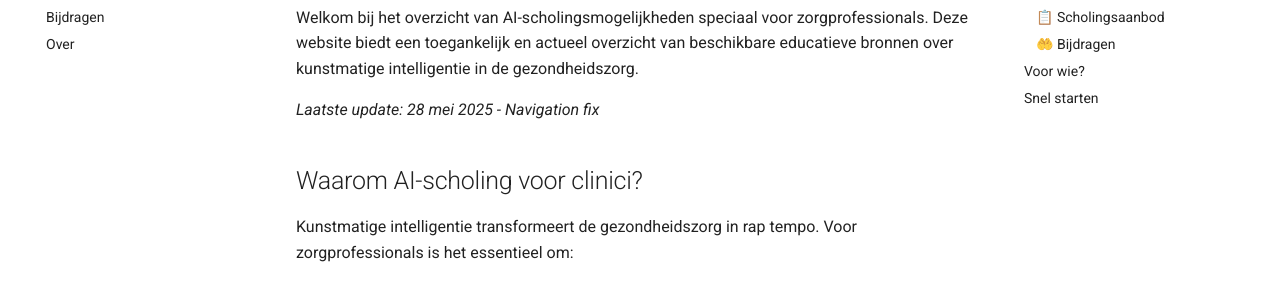
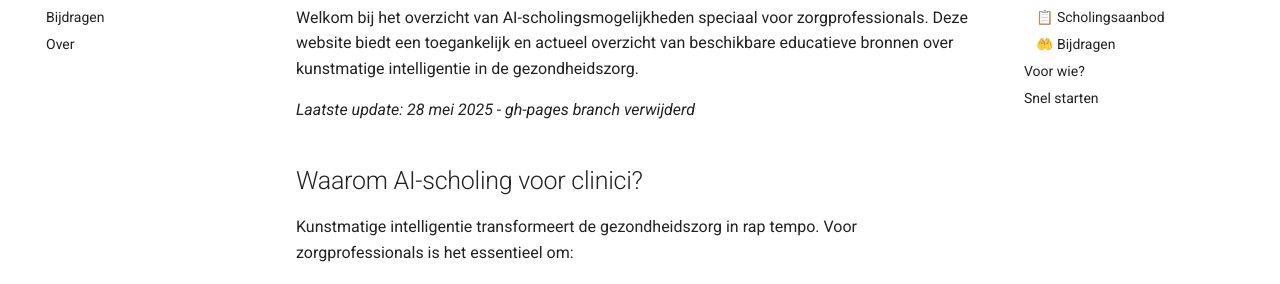
Before and after one commit to Ajsvdk/Ai-Geletterdheid-FMS, an MkDocs documentation site: the page built from docs/index.md, in a window 1280 px wide and 900 px high. Shown: the part 175-459 px from the top of the window. Built offline with MkDocs 1.6.1 and Material for MkDocs 9.7.7, drawn with Linux system fonts in a browser that asks for light colours.

```diff
--- a/docs/index.md
+++ b/docs/index.md
@@ -2,7 +2,7 @@
 
 Welkom bij het overzicht van AI-scholingsmogelijkheden speciaal voor zorgprofessionals. Deze website biedt een toegankelijk en actueel overzicht van beschikbare educatieve bronnen over kunstmatige intelligentie in de gezondheidszorg.
 
-*Laatste update: 28 mei 2025 - Navigation fix*
+*Laatste update: 28 mei 2025 - gh-pages branch verwijderd*
 
 ## Waarom AI-scholing voor clinici?
 
```
